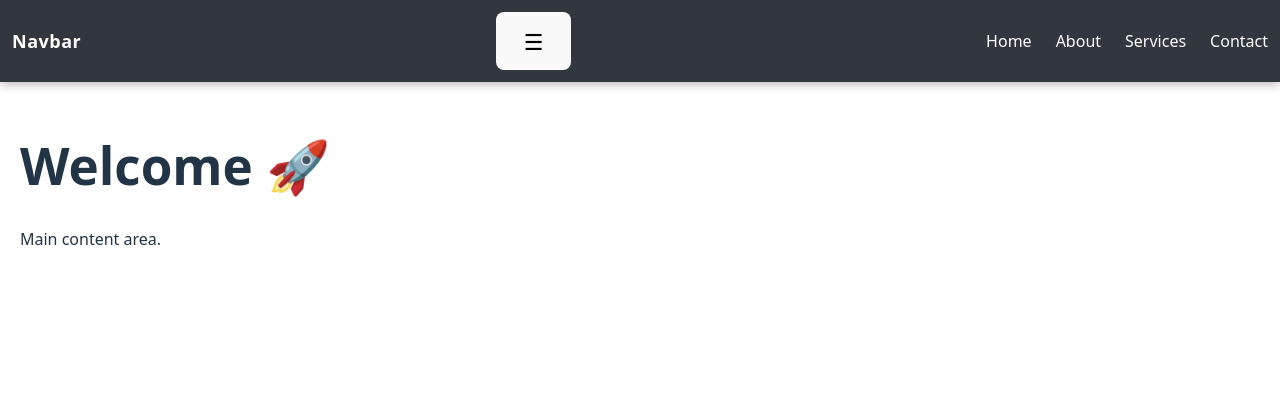
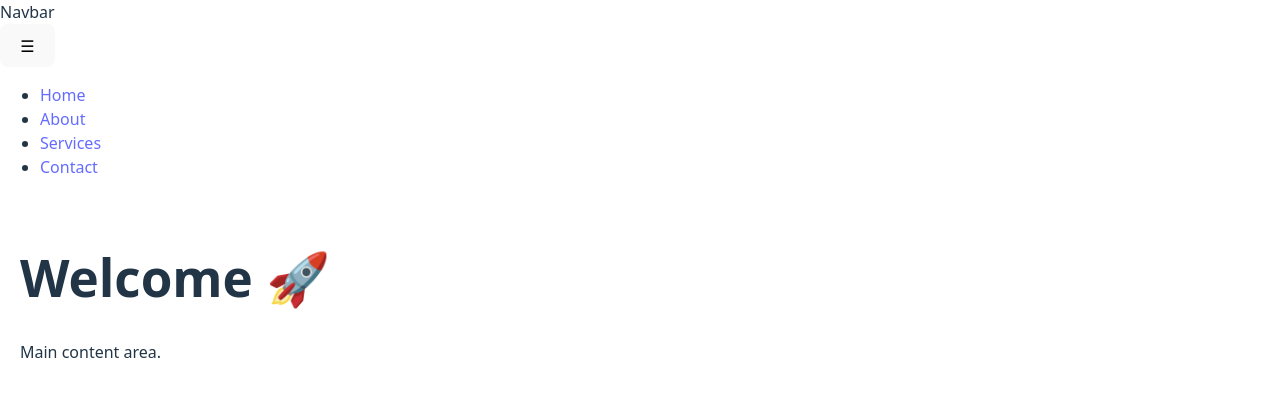
Before and after one commit to yanas-logs/litebase, a React (Vite) app in the folder react/: page / in a window 1280 px wide. Shown: the top 396 px of the page. Built offline with nearby package versions, Linux system fonts and the light colour scheme.

Commit message:
Remove unused Navbar styles and logo definitions from CSS files

```diff
--- a/react/src/App.css
+++ b/react/src/App.css
@@ -33,20 +33,7 @@
   }
 }
 
-/* --- Navbar --- */
-.logo {
-  font-size: 18px;       /* Brand SIze */
-  font-weight: 600;
-  letter-spacing: 0.5px;
-  color: white;
-  cursor: pointer;
-  transition: color 0.3s ease;
-}
-.logo:hover {
-  color: #61dafb;
-}
 
-/* Default Card */
 .card {
   padding: 2em;
 }
--- a/react/src/index.css
+++ b/react/src/index.css
@@ -66,102 +66,3 @@ button:focus-visible {
     background-color: #f9f9f9;
   }
 }
-
-/* --- Navbar --- */
-.navbar {
-  display: flex;
-  justify-content: space-between;
-  align-items: center;
-  background: rgba(40, 44, 52, 0.95);
-  backdrop-filter: blur(6px);
-  color: white;
-  padding: 12px 12px;
-  position: sticky;
-  top: 0;
-  z-index: 1000;
-  box-shadow: 0 2px 10px rgba(0, 0, 0, 0.3);
-  min-height: 48px;
-}
-
-.logo {
-  font-size: 18px;
-}
-
-/* Menu (Desktop by default) */
-.menu {
-  display: flex;
-  gap: 24px;
-  list-style: none;
-  margin: 0;
-  padding: 0;
-}
-
-.menu li a {
-  color: white;
-  text-decoration: none;
-  font-weight: 500;
-  position: relative;
-  transition: color 0.3s ease, transform 0.2s ease;
-}
-
-.menu li a::after {
-  content: "";
-  position: absolute;
-  width: 0%;
-  height: 2px;
-  left: 0;
-  bottom: -4px;
-  background: #61dafb;
-  transition: width 0.3s ease;
-}
-
-.menu li a:hover {
-  color: #61dafb;
-  transform: translateY(-2px);
-}
-
-.menu li a:hover::after {
-  width: 100%;
-}
-
-/* Hamburger Button */
-.menu-toggle {
-  font-size: 22px;
-}
-
-.menu-toggle:hover {
-  transform: rotate(90deg);
-}
-
-/* --- Responsive (Mobile) --- */
-@media (max-width: 768px) {
-  .menu {
-    display: none;
-    flex-direction: column;
-    background: #333;
-    position: absolute;
-    top: 64px;
-    right: 20px;
-    padding: 16px;
-    border-radius: 10px;
-    box-shadow: 0 6px 16px rgba(0, 0, 0, 0.4);
-    width: 200px;
-    opacity: 0;
-    transform: translateY(-10px);
-    transition: all 0.3s ease-in-out;
-  }
-
-  .menu.active {
-    display: flex;
-    opacity: 1;
-    transform: translateY(0);
-  }
-
-  .menu li {
-    margin: 10px 0;
-  }
-
-  .menu-toggle {
-    display: block;
-  }
-}
```
